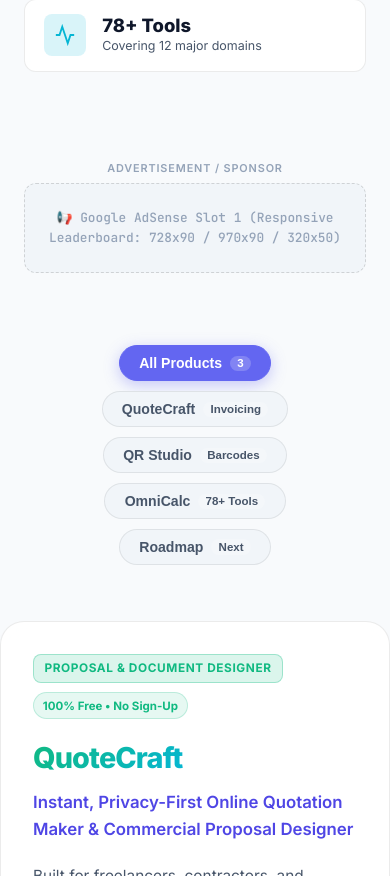
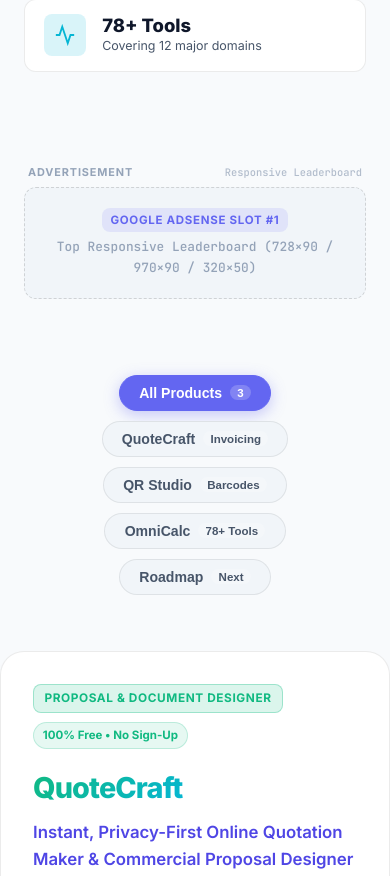
Before and after one commit to Muhammedrazikkm/nestmate, a website: page index.html in a window 390 px wide. Shown: the part 1309-2185 px from the top of the page. Drawn offline with Linux system fonts and the light colour scheme.

Commit message:
feat: add 4 balanced Google AdSense slots and responsive styling

```diff
--- a/css/styles.css
+++ b/css/styles.css
@@ -1662,17 +1662,26 @@ input[type="range"]::-webkit-slider-thumb {
 }
 
 /* ==========================================================
-   Google AdSense Layout & Slots
+   Google AdSense Layout & Slots (4 Balanced Units)
    ========================================================== */
 .ad-container {
     width: 100%;
     max-width: 1100px;
-    margin: 2rem auto;
+    margin: 2.25rem auto;
     padding: 0 1.5rem;
     display: flex;
     flex-direction: column;
     align-items: center;
     justify-content: center;
+}
+
+.ad-header-row {
+    width: 100%;
+    display: flex;
+    align-items: center;
+    justify-content: space-between;
+    margin-bottom: 0.35rem;
+    padding: 0 0.25rem;
 }
 
 .ad-label {
@@ -1680,13 +1689,18 @@ input[type="range"]::-webkit-slider-thumb {
     text-transform: uppercase;
     letter-spacing: 0.08em;
     color: var(--text-dim);
-    margin-bottom: 0.4rem;
-    font-weight: 600;
+    font-weight: 700;
+}
+
+.ad-info-pill {
+    font-size: 0.65rem;
+    color: var(--text-dim);
+    font-family: var(--font-mono);
+    opacity: 0.7;
 }
 
 .ad-banner-slot {
     width: 100%;
-    min-height: 90px;
     background: var(--bg-surface-elevated);
     border: 1px dashed var(--border-medium);
     border-radius: var(--radius-md);
@@ -1696,11 +1710,51 @@ input[type="range"]::-webkit-slider-thumb {
     overflow: hidden;
     text-align: center;
     transition: all var(--transition-fast);
-}
-
-.ad-placeholder-text {
+    position: relative;
+}
+
+.ad-banner-slot.ad-slot-leaderboard {
+    min-height: 90px;
+}
+
+.ad-banner-slot.ad-slot-infeed {
+    min-height: 90px;
+    background: rgba(99, 102, 241, 0.03);
+    border-color: rgba(99, 102, 241, 0.2);
+}
+
+.ad-banner-slot.ad-slot-billboard {
+    min-height: 120px;
+}
+
+.ad-placeholder-content {
+    display: flex;
+    flex-direction: column;
+    align-items: center;
+    gap: 0.3rem;
+    padding: 1.25rem 1rem;
+}
+
+.ad-placeholder-tag {
+    font-size: 0.72rem;
+    font-weight: 700;
+    text-transform: uppercase;
+    letter-spacing: 0.06em;
+    color: var(--brand-indigo);
+    background: rgba(99, 102, 241, 0.12);
+    padding: 0.2rem 0.55rem;
+    border-radius: var(--radius-sm);
+    display: inline-block;
+}
+
+.ad-placeholder-desc {
     font-size: 0.8rem;
     color: var(--text-dim);
     font-family: var(--font-mono);
-    padding: 1rem;
-}
+}
+
+/* When live AdSense iframe loads, hide placeholder content */
+.ad-banner-slot:has(iframe) .ad-placeholder-content,
+.ad-banner-slot:has(ins[data-ad-status="filled"]) .ad-placeholder-content {
+    display: none;
+}
--- a/index.html
+++ b/index.html
@@ -240,10 +240,13 @@
                 </div>
             </section>
 
-            <!-- Google Ad Placement Slot 1: Top Responsive Banner -->
-            <div class="ad-container">
-                <span class="ad-label">Advertisement / Sponsor</span>
-                <div class="ad-banner-slot">
+            <!-- Google Ad Placement Slot 1: Top Leaderboard Banner -->
+            <div class="ad-container" id="ad-slot-1">
+                <div class="ad-header-row">
+                    <span class="ad-label">ADVERTISEMENT</span>
+                    <span class="ad-info-pill">Responsive Leaderboard</span>
+                </div>
+                <div class="ad-banner-slot ad-slot-leaderboard">
                     <!-- Paste your Google Ad Unit snippet here:
                     <ins class="adsbygoogle"
                          style="display:block"
@@ -253,8 +256,9 @@
                          data-full-width-responsive="true"></ins>
                     <script>(adsbygoogle = window.adsbygoogle || []).push({});</script>
                     -->
-                    <div class="ad-placeholder-text">
-                        <span>📢 Google AdSense Slot 1 (Responsive Leaderboard: 728x90 / 970x90 / 320x50)</span>
+                    <div class="ad-placeholder-content">
+                        <span class="ad-placeholder-tag">Google AdSense Slot #1</span>
+                        <span class="ad-placeholder-desc">Top Responsive Leaderboard (728×90 / 970×90 / 320×50)</span>
                     </div>
                 </div>
             </div>
@@ -584,6 +588,29 @@
                     </div>
                 </article>
 
+                <!-- Google Ad Placement Slot 2: Mid-Suite In-Feed Banner -->
+                <div class="ad-container" id="ad-slot-2" style="margin: 0 auto; max-width: 100%;">
+                    <div class="ad-header-row">
+                        <span class="ad-label">ADVERTISEMENT</span>
+                        <span class="ad-info-pill">In-Feed Native Banner</span>
+                    </div>
+                    <div class="ad-banner-slot ad-slot-infeed">
+                        <!-- Paste your Google Ad Unit snippet here:
+                        <ins class="adsbygoogle"
+                             style="display:block"
+                             data-ad-client="ca-pub-XXXXXXXXXXXXXXXX"
+                             data-ad-slot="XXXXXXXXXX"
+                             data-ad-format="auto"
+                             data-full-width-responsive="true"></ins>
+                        <script>(adsbygoogle = window.adsbygoogle || []).push({});</script>
+                        -->
+                        <div class="ad-placeholder-content">
+                            <span class="ad-placeholder-tag">Google AdSense Slot #2</span>
+                            <span class="ad-placeholder-desc">Mid-Suite In-Feed Banner (728×90 / 300×250)</span>
+                        </div>
+                    </div>
+                </div>
+
                 <!-- PRODUCT 3: OMNICALC -->
                 <article class="product-card omnicalc" id="omniCalcCard">
                     <div class="product-layout">
@@ -799,10 +826,13 @@
 
             </section>
 
-            <!-- Google Ad Placement Slot 2: Mid-Page Responsive Banner -->
-            <div class="ad-container">
-                <span class="ad-label">Advertisement / Sponsor</span>
-                <div class="ad-banner-slot">
+            <!-- Google Ad Placement Slot 3: Pre-Comparison Billboard Banner -->
+            <div class="ad-container" id="ad-slot-3">
+                <div class="ad-header-row">
+                    <span class="ad-label">ADVERTISEMENT</span>
+                    <span class="ad-info-pill">Responsive Billboard</span>
+                </div>
+                <div class="ad-banner-slot ad-slot-billboard">
                     <!-- Paste your Google Ad Unit snippet here:
                     <ins class="adsbygoogle"
                          style="display:block"
@@ -812,8 +842,9 @@
                          data-full-width-responsive="true"></ins>
                     <script>(adsbygoogle = window.adsbygoogle || []).push({});</script>
                     -->
-                    <div class="ad-placeholder-text">
-                        <span>📢 Google AdSense Slot 2 (Responsive Billboard: 970x250 / 728x90 / 300x250)</span>
+                    <div class="ad-placeholder-content">
+                        <span class="ad-placeholder-tag">Google AdSense Slot #3</span>
+                        <span class="ad-placeholder-desc">Billboard Banner (970×250 / 728×90 / 336×280)</span>
                     </div>
                 </div>
             </div>
@@ -1134,6 +1165,29 @@
                     </div>
                 </div>
             </section>
+
+            <!-- Google Ad Placement Slot 4: Pre-Footer Responsive Banner -->
+            <div class="ad-container" id="ad-slot-4">
+                <div class="ad-header-row">
+                    <span class="ad-label">ADVERTISEMENT</span>
+                    <span class="ad-info-pill">Pre-Footer Leaderboard</span>
+                </div>
+                <div class="ad-banner-slot ad-slot-leaderboard">
+                    <!-- Paste your Google Ad Unit snippet here:
+                    <ins class="adsbygoogle"
+                         style="display:block"
+                         data-ad-client="ca-pub-XXXXXXXXXXXXXXXX"
+                         data-ad-slot="XXXXXXXXXX"
+                         data-ad-format="auto"
+                         data-full-width-responsive="true"></ins>
+                    <script>(adsbygoogle = window.adsbygoogle || []).push({});</script>
+                    -->
+                    <div class="ad-placeholder-content">
+                        <span class="ad-placeholder-tag">Google AdSense Slot #4</span>
+                        <span class="ad-placeholder-desc">Pre-Footer Banner (728×90 / 970×90 / 320×100)</span>
+                    </div>
+                </div>
+            </div>
         </main>
 
         <!-- Footer -->
```
